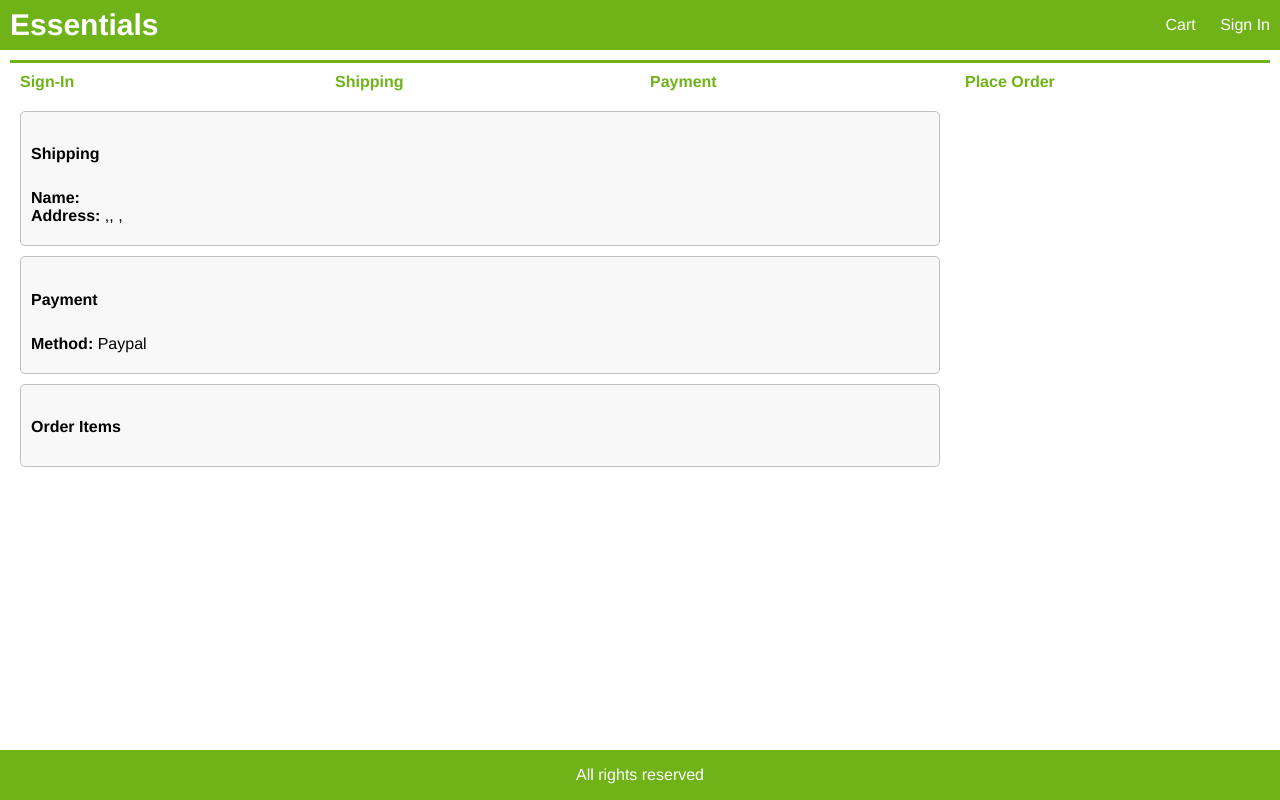
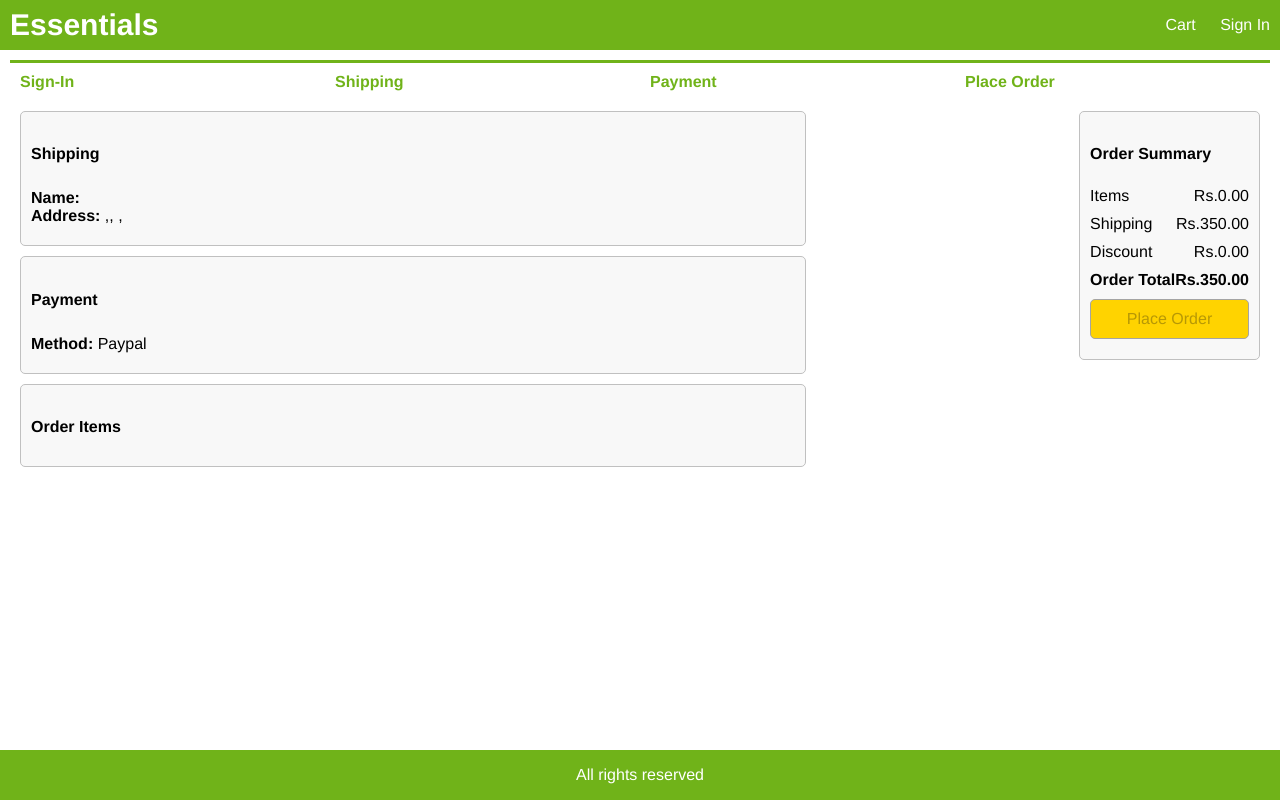
Before and after one commit to Helani1818/Essentials, a React (Create React App) app in the folder essentials-frontend/: page /placeorder in a window 1280 px wide. Built offline with nearby package versions, Linux system fonts and the light colour scheme.

Commit message:
Place order s. - display order summary

```diff
--- a/essentials-frontend/src/screens/PlaceOrderScreen.js
+++ b/essentials-frontend/src/screens/PlaceOrderScreen.js
@@ -7,6 +7,15 @@ export default function PlaceOrderScreen(props) {
   const cart = useSelector((state) => state.cart);
   if (!cart.paymentMethod) {
     props.history.push('/payment');
+  }
+  const toPrice = (num) => Number(num.toFixed(2)); // rounded to 2 decimal places
+  cart.itemsPrice = toPrice(
+    cart.cartItems.reduce((a, c) => a + c.qty * c.price, 0)
+  );
+  cart.shippingPrice = cart.itemsPrice > 5000 ? toPrice(0) : toPrice(350);
+  cart.discountPrice = cart.itemsPrice > 10000 ? toPrice(0.1 * cart.itemsPrice) : toPrice(0);
+  cart.totalPrice = cart.itemsPrice + cart.shippingPrice - cart.discountPrice;
+  const placeOrderHandler = () => {
   }
     return (
         <div>
@@ -65,6 +74,51 @@ export default function PlaceOrderScreen(props) {
               </ul>
             </div>
             <div className="col-1"></div>
+            <div className="card card-body">
+            <ul>
+              <li>
+                <h2>Order Summary</h2>
+              </li>
+              <li>
+                <div className="row">
+                  <div>Items</div>
+                  <div>Rs.{cart.itemsPrice.toFixed(2)}</div>
+                </div>
+              </li>
+              <li>
+                <div className="row">
+                  <div>Shipping</div>
+                  <div>Rs.{cart.shippingPrice.toFixed(2)}</div>
+                </div>
+              </li>
+              <li>
+                <div className="row">
+                  <div>Discount</div>
+                  <div>Rs.{cart.discountPrice.toFixed(2)}</div>
+                </div>
+              </li>
+              <li>
+                <div className="row">
+                  <div>
+                    <strong> Order Total</strong>
+                  </div>
+                  <div>
+                    <strong>Rs.{cart.totalPrice.toFixed(2)}</strong>
+                  </div>
+                </div>
+              </li>
+              <li>
+                <button
+                  type="button"
+                  onClick={placeOrderHandler}
+                  className="primary block"
+                  disabled={cart.cartItems.length === 0}
+                >
+                  Place Order
+                </button>
+              </li>
+            </ul>
+            </div>
           </div>
         </div>
     );
```
